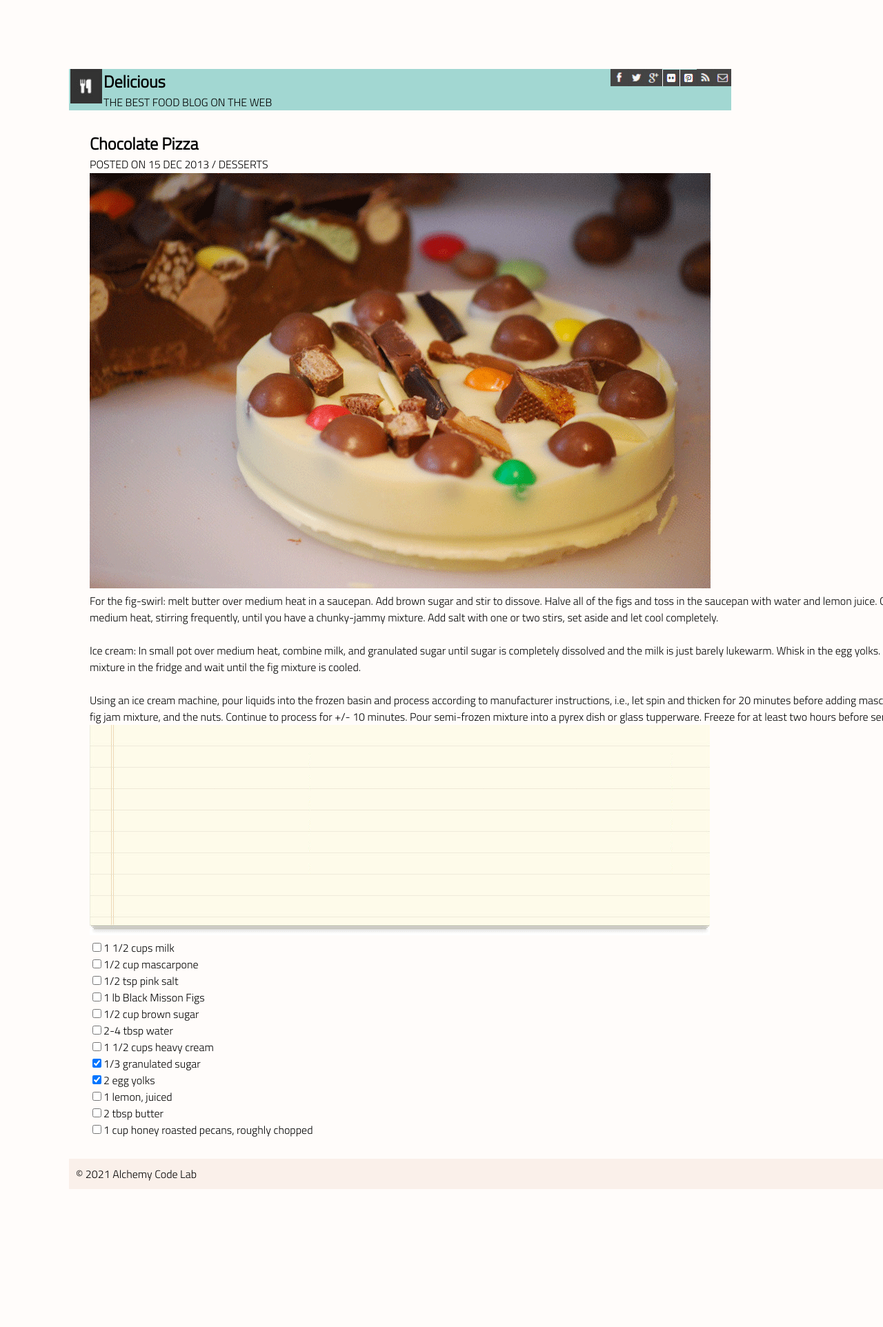
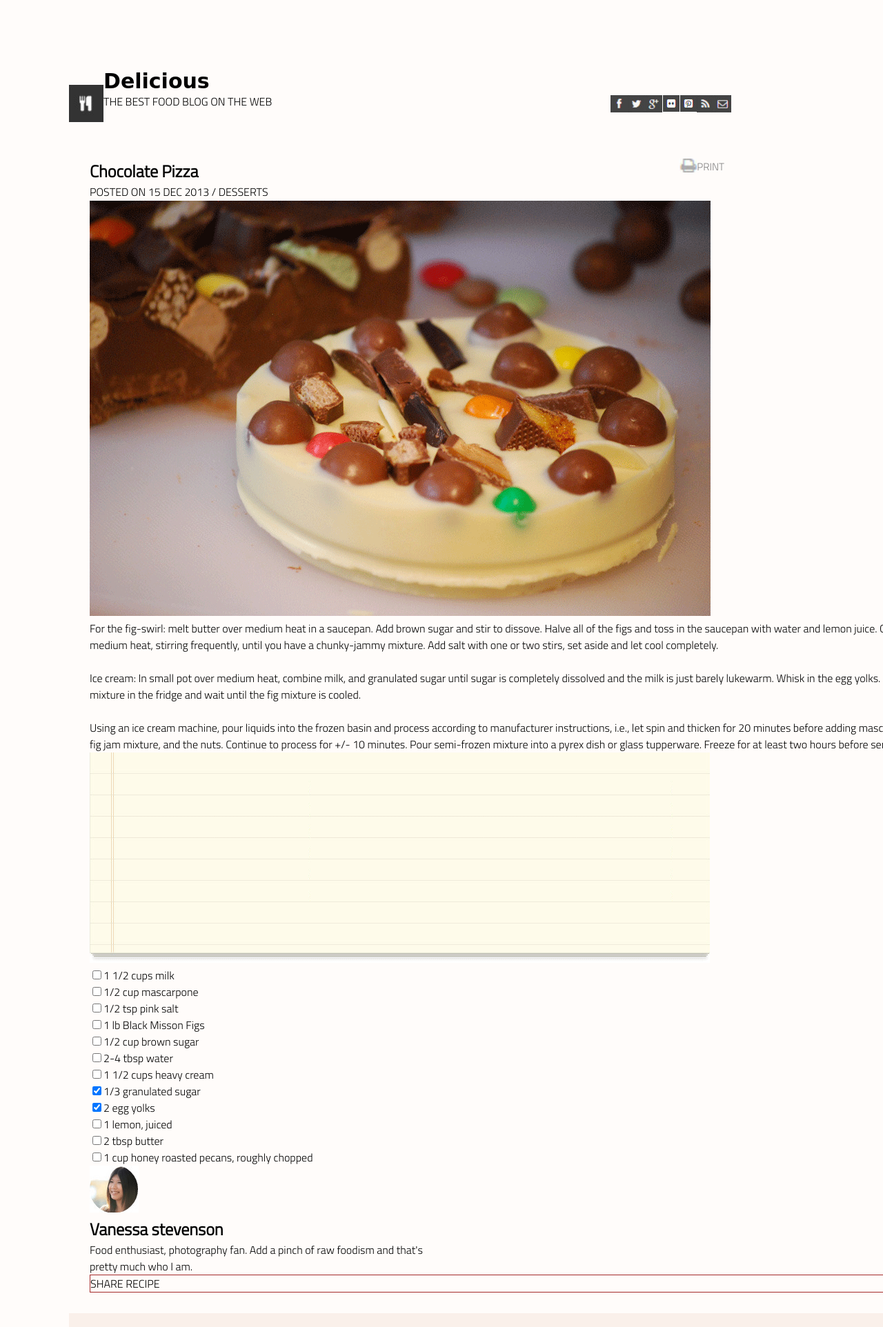
Before and after one commit to tannermeck/Chocolate-pizza, a plain HTML site: page index.html in a window 1280 px wide. Shown: the top 1924 px of the page at 69% size. Before the commit the page ends 1724 px from the top, so only its background shows below. Drawn offline with Linux system fonts and the light colour scheme.

Commit message:
footer added in, css styling

```diff
--- a/index.html
+++ b/index.html
@@ -33,10 +33,20 @@
 
     <main>
         <section class="image-section">
-            <h1>Chocolate Pizza</h1>
-            <p>POSTED ON 15 DEC 2013 / DESSERTS</p>
-            <img src="./assets/choco-pizza.png" alt="choco-pizza">
+            <div id="subtitle">
+                <h1>Chocolate Pizza</h1>
+                <p>POSTED ON 15 DEC 2013 / DESSERTS</p>
+            </div>
+            <div id="print-icon">
+                <img src="./assets/print-icon.png">PRINT
+            </div>
         </section>
+        <section>
+            <div>
+                <img src="./assets/choco-pizza.png" alt="choco-pizza">
+            </div>
+        </section>
+
         <section class="text-section">
             <p> For the fig-swirl: melt butter over medium heat in a saucepan. Add brown sugar and stir to dissove.
                  Halve all of the figs and toss in the saucepan with water and lemon juice. Cook over medium heat,
@@ -70,6 +80,26 @@
                 <li><input type="checkbox"><span>1 cup honey roasted pecans, roughly chopped</span></li>
             </ul>
         </section>
+        <section>
+            <div>
+                <img src="./assets/van-pic.png">
+            </div>
+        </section>
+        <section>
+            <div>
+                <h1>Vanessa stevenson</h1>
+            </div>
+            <div>
+                <p>Food enthusiast, photography fan. Add a pinch of raw foodism and that's <br>
+                    pretty much who I am.
+                </p>
+            </div>
+        </section>
+        <section>
+            <div id="share-recipe">
+                <p>SHARE RECIPE</p>
+            </div>
+        </section>
 
 
 
@@ -78,7 +108,7 @@
 
 
     <footer>
-        &copy; 2021 Alchemy Code Lab
+
     </footer>
 
     <script type="module" src="./app.js"></script>
--- a/styles/styles.css
+++ b/styles/styles.css
@@ -7,7 +7,7 @@ body {
     margin: 100px;
 }
 #food-logo {
-    height: 50px;
+    height: 100px;
     width: 50px;
 
 }
@@ -18,10 +18,10 @@ main {
 .logo-right {
     display: flex;
     justify-content: right;
+    align-items: center;
 
 }
 header {
-    background-color: #A2D7D2;
     display: flex;
     flex-direction: row;
     justify-content: space-between;
@@ -32,15 +32,14 @@ header {
     display: flex;
     flex-direction: column;
     align-self: left !important;
-
 }
-
+.header-left h1 {
+    font-family: cursive;
+    font-size: 30px;
+}
 .outer-div {
-
     display: flex;
     flex-direction: row;
-
-
 }
 
 .logo-right img {
@@ -62,3 +61,27 @@ footer {
     background-color: #FAF0EA;
     padding: 10px;
 }
+#subtitle {
+    display:flex;
+    flex-direction: column;
+}
+#print-icon {
+    display: flex;
+    flex-direction: row;
+}
+.image-section {
+    display: flex;
+    flex-direction: row;
+    justify-content: space-between;
+}
+#print-icon {
+    height: 20px;
+    font-size: 15px;
+    color: gray;
+    margin-right: 100px;
+    padding-right: 200px;
+}
+#share-recipe {
+    border: 1px solid brown;
+
+}
```
